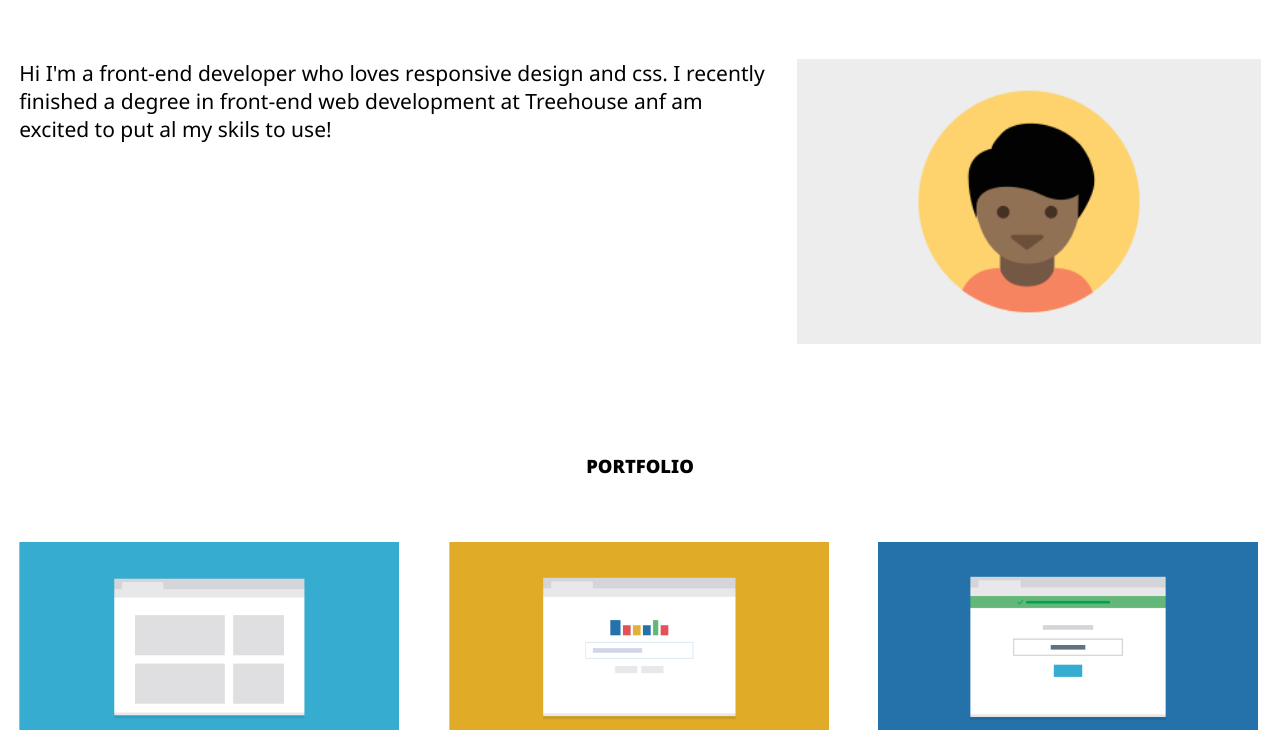
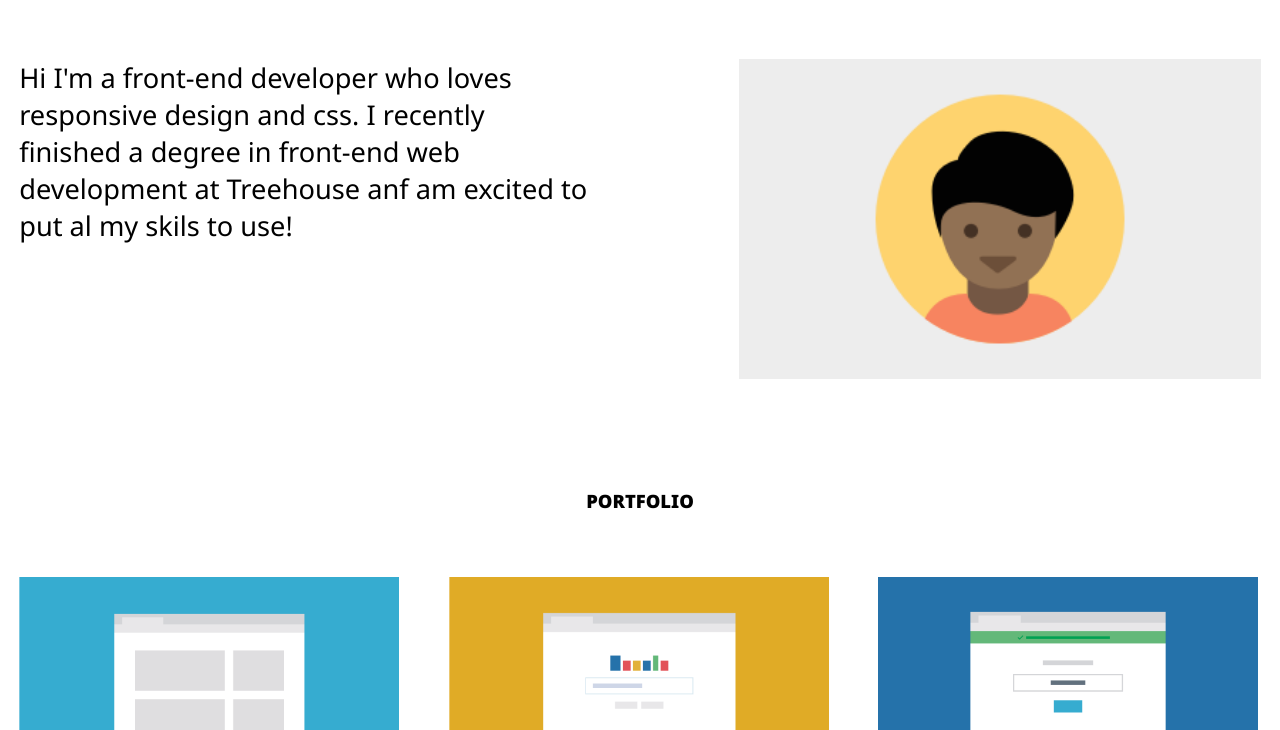
Before and after one commit to DiegoHidalgo02/Techdegree-project-2, a plain HTML site: page index.html in a window 1280 px wide. Shown: the part 70-800 px from the top of the page. Drawn offline with Linux system fonts and the light colour scheme.

Commit message:
fixed presentation elements

```diff
--- a/css/styles.css
+++ b/css/styles.css
@@ -209,15 +209,16 @@ hr{
     }
 
     .personal-photo{
-        margin: 0 0 0 1.5rem;
-        width: 40%;
+        margin: 0;
+        width: 42%;
     }
 
     .presentation p{
-        font-size: 1.3125rem;
+        font-size: 1.7rem;
         text-align: left;
-        width:65%;
+        width: 46%;
         /* font-size: 21px; */
+        margin-right: auto;
     }
 
 
```
